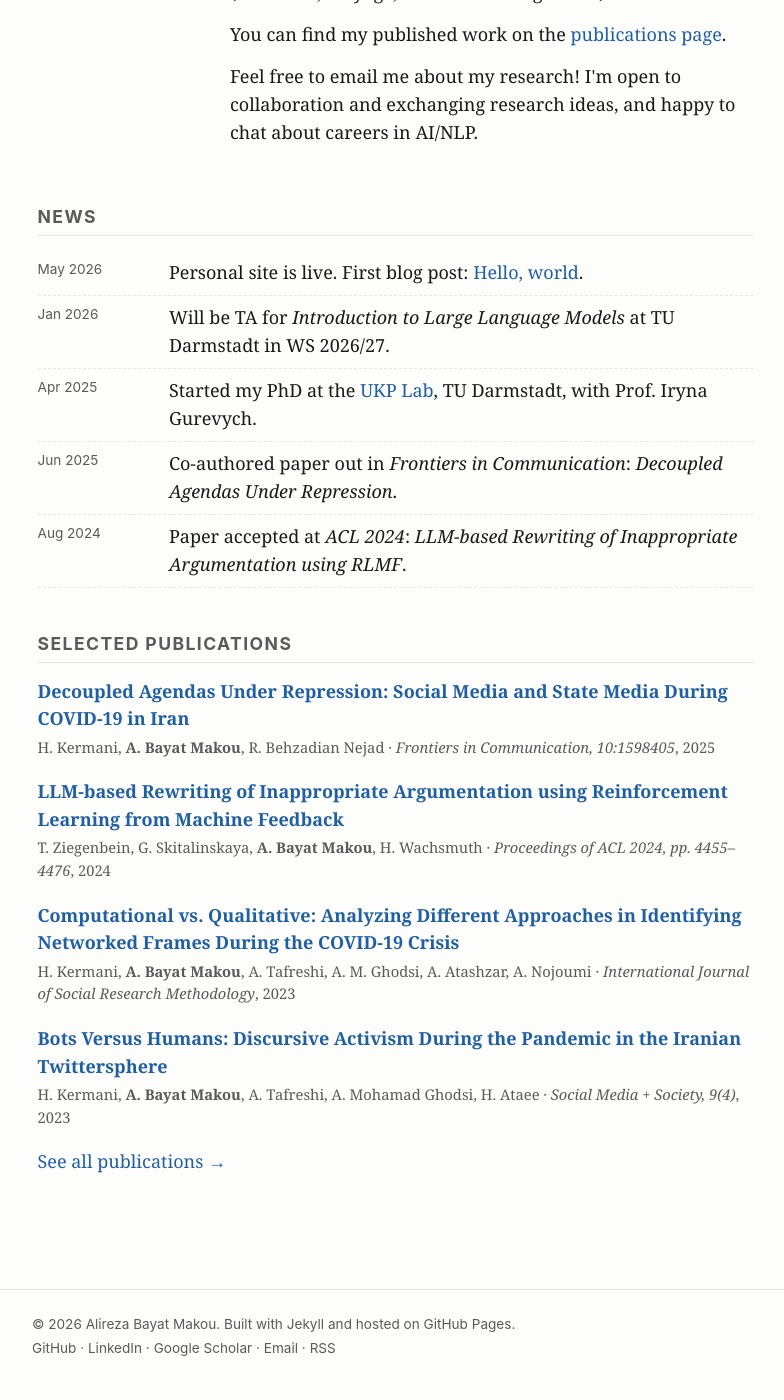
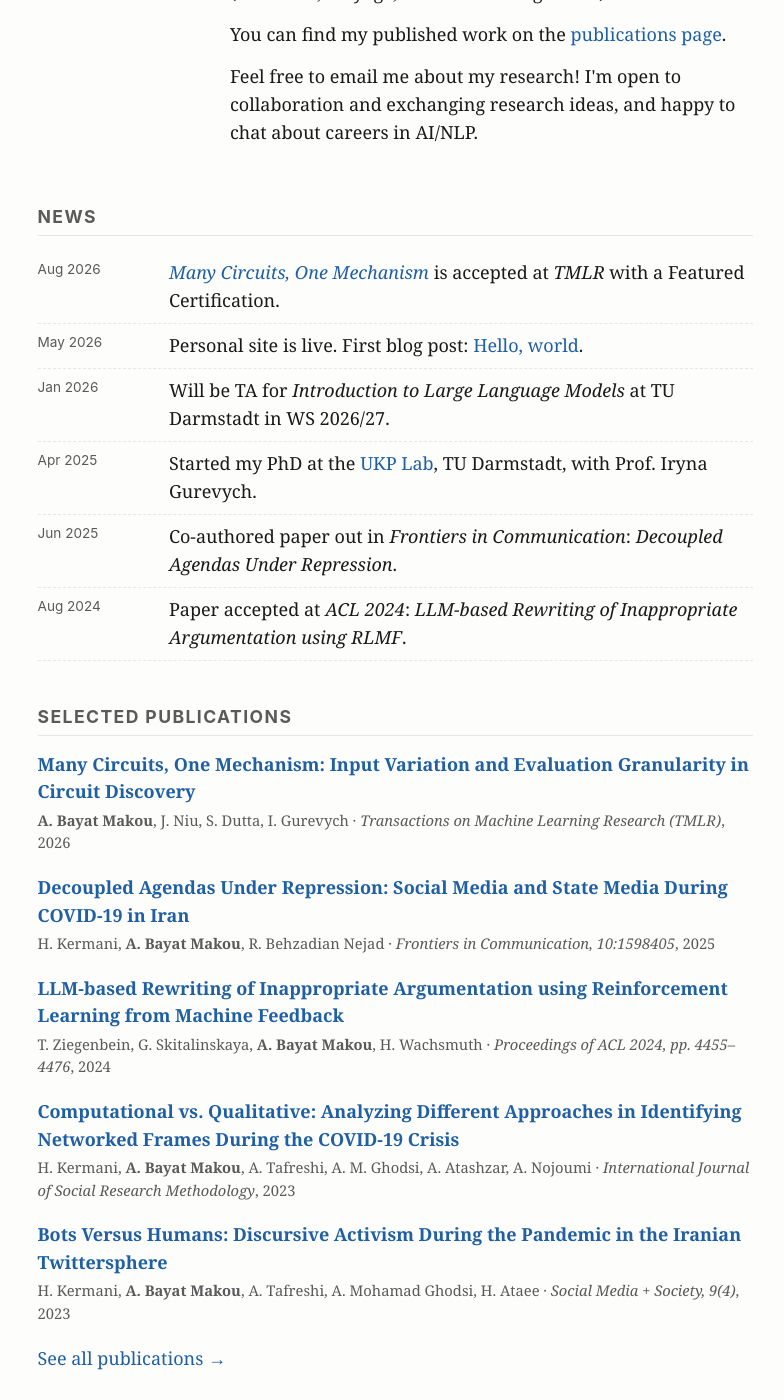
Before and after one commit to alirezabayatmk/alirezabayatmk.github.io, a Jekyll site: the page built from index.html, in a window 1280 px wide and 1400 px high, scrolled down 520 px. Shown: the whole window, without its empty margins (245-1029 px from the left). Built offline with Jekyll 4.4.1, drawn with Linux system fonts in a browser that asks for light colours; the list of posts is cut into pages by our own code.

Commit message:
Add TMLR paper to publications and news

```diff
--- a/_data/news.yml
+++ b/_data/news.yml
@@ -1,5 +1,8 @@
 # Most recent first. The homepage shows the top 6.
 # Use `html` if you want links/markup; otherwise `text` is fine.
+
+- date: 2026-08-14
+  html: "<a href='https://openreview.net/forum?id=Ur42Xx1QPv'><em>Many Circuits, One Mechanism</em></a> is accepted at <em>TMLR</em> with a Featured Certification."
 
 - date: 2026-05-01
   html: "Personal site is live. First blog post: <a href='/blog/2026/05/17/hello-world/'>Hello, world</a>."
--- a/_data/publications.yml
+++ b/_data/publications.yml
@@ -6,6 +6,13 @@
 #
 # Set `hidden: true` to suppress an entry from the rendered site entirely
 # (useful for blind-review submissions).
+
+- title: "Many Circuits, One Mechanism: Input Variation and Evaluation Granularity in Circuit Discovery"
+  authors: "<strong>A. Bayat Makou</strong>, J. Niu, S. Dutta, I. Gurevych"
+  venue: "Transactions on Machine Learning Research (TMLR)"
+  year: 2026
+  note: "Featured Certification."
+  url: "https://openreview.net/forum?id=Ur42Xx1QPv"
 
 - title: "Decoupled Agendas Under Repression: Social Media and State Media During COVID-19 in Iran"
   authors: "H. Kermani, <strong>A. Bayat Makou</strong>, R. Behzadian Nejad"
```
